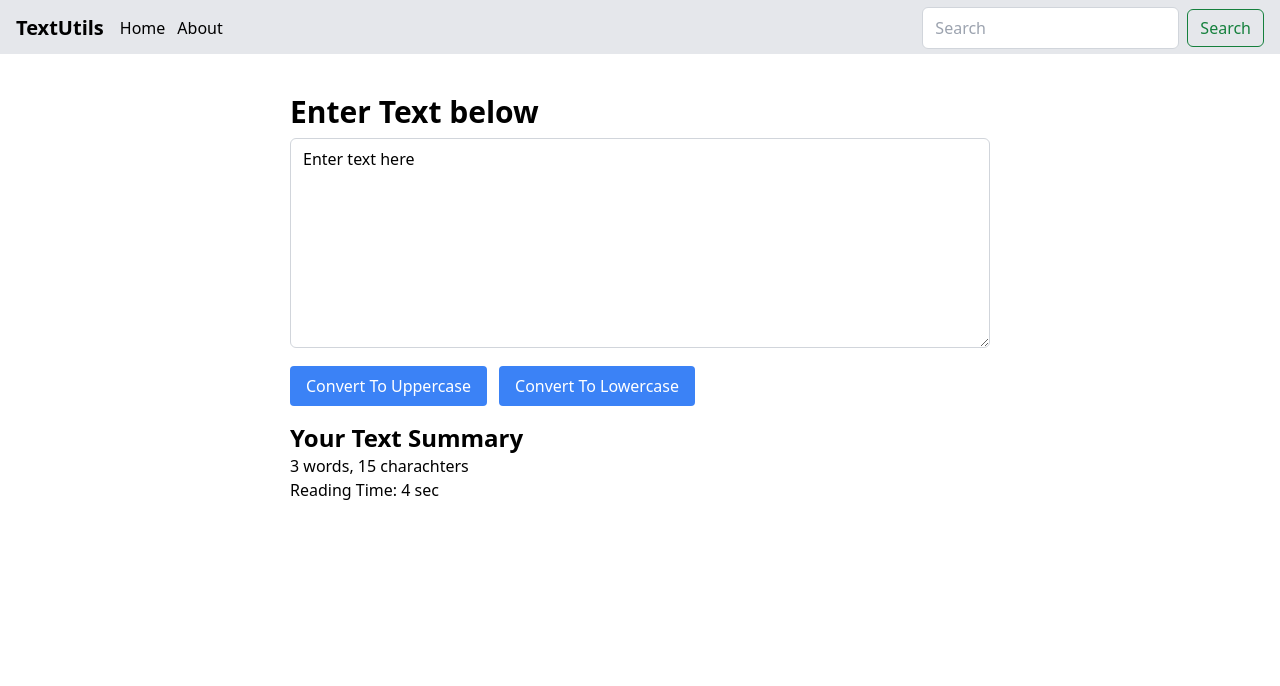
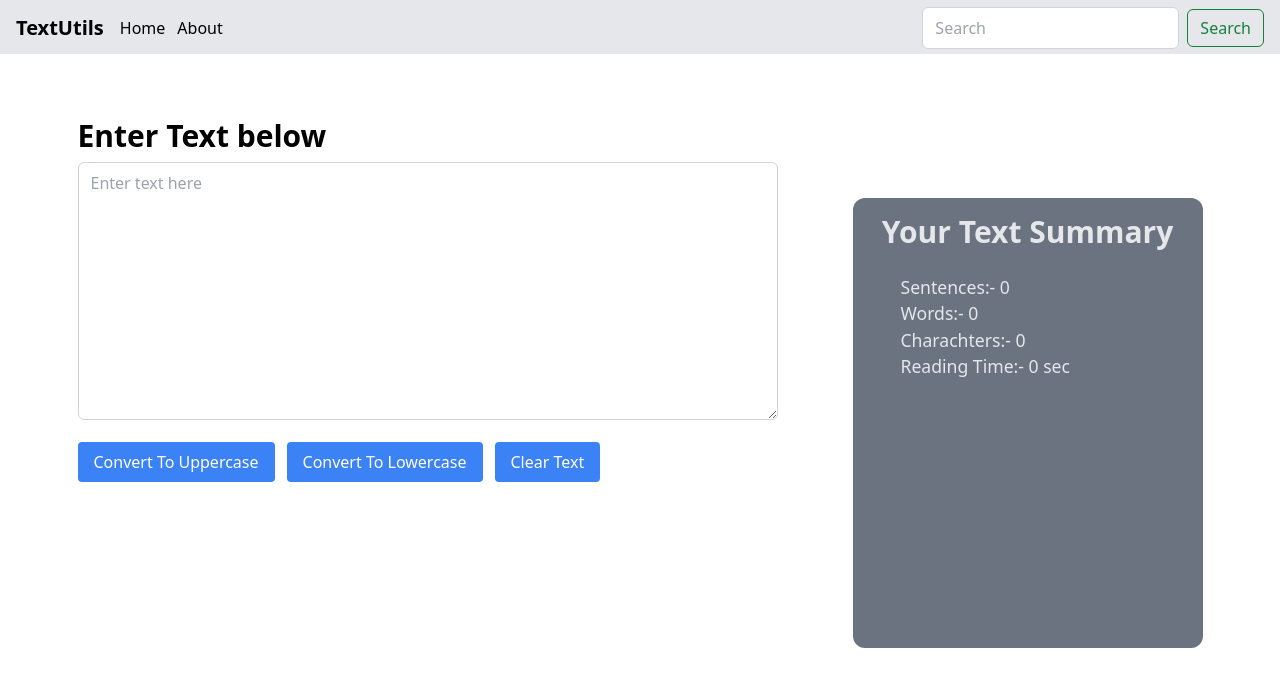
Before and after one commit to muhammadmehdi09/textutils, a React (Create React App) app: page / in a window 1280 px wide. Shown: the top 686 px of the page. Built offline with nearby package versions, Linux system fonts and the light colour scheme.

Commit message:
A few chanages

```diff
--- a/src/components/TextForm.js
+++ b/src/components/TextForm.js
@@ -15,10 +15,7 @@ const timeConverter = (minutes) => {
 }
 
 export default function TextForm(props) {
-    const [text, setText] = useState('Enter text here')
-    const words = text.split(" ").length
-    const charachters = text.length
-    const readingTime = timeConverter(charachters / 200)
+    const [text, setText] = useState('')
 
     const toUpper = () => {
         setText(text.toUpperCase())
@@ -28,25 +25,35 @@ export default function TextForm(props) {
         setText(text.toLowerCase())
     }
 
+    const clearText = () => {
+        setText("")
+    }
+
     const handleOnChange = (event) => {
         setText(event.target.value)
-
     }
 
     return (
-        <div className="w-fit mx-auto p-5 space-y-3 mt-5">
-            <div className="form">
-                <h1 className="font-semibold text-3xl mb-2">{props.heading}</h1>
-                <textarea id="myBox" value={text} rows="8" className="w-[700px] border border-gray-300 rounded-md px-3 py-2 focus:outline-none focus:ring-2 focus:ring-blue-400 focus:border-blue-400 transition" onChange={handleOnChange}></textarea>
+        <div className="w-[100vw] px-10 max-[1280px]:space-y-20 mt-16 min-[1280px]:flex min-[1280px]:justify-between">
+            <div className="left max-[1280px]:w-fit max-[1280px]:mx-auto">
+                <div className="form">
+                    <h1 className="font-semibold text-3xl mb-2">{props.heading}</h1>
+                    <textarea id="myBox" placeholder='Enter text here' value={text} rows="10" className="lg:w-[700px] w-[500px] border border-gray-300 rounded-md px-3 py-2 focus:outline-none focus:ring-2 focus:ring-blue-400 focus:border-blue-400 transition" onChange={handleOnChange}></textarea>
+                </div>
+                <div className="buttons mt-4">
+                    <button className="bg-blue-500 text-white px-4 py-2 rounded hover:bg-blue-600 focus:outline-none focus:ring-2 focus:ring-blue-400 transition mr-3" onClick={toUpper}>Convert To Uppercase</button>
+                    <button className="bg-blue-500 text-white px-4 py-2 rounded hover:bg-blue-600 focus:outline-none focus:ring-2 focus:ring-blue-400 transition mr-3" onClick={toLower}>Convert To Lowercase</button>
+                    <button className="bg-blue-500 text-white px-4 py-2 rounded hover:bg-blue-600 focus:outline-none focus:ring-2 focus:ring-blue-400 transition max-[600px]:mt-3" onClick={clearText}>Clear Text</button>
+                </div>
             </div>
-            <div className="buttons">
-                <button className="bg-blue-500 text-white px-4 py-2 rounded hover:bg-blue-600 focus:outline-none focus:ring-2 focus:ring-blue-400 transition mr-3" onClick={toUpper}>Convert To Uppercase</button>
-                <button className="bg-blue-500 text-white px-4 py-2 rounded hover:bg-blue-600 focus:outline-none focus:ring-2 focus:ring-blue-400 transition" onClick={toLower}>Convert To Lowercase</button>
-            </div>
-            <div className='summary'>
-                <h1 className="mt-4 font-semibold text-2xl">Your Text Summary</h1>
-                <div><span>{words} words</span>, <span>{charachters} charachters</span></div>
-                <div>Reading Time: {readingTime}</div>
+            <div className='max-[1280px]:mx-auto right bg-gray-500 w-[350px] text-gray-200 rounded-xl text-[1.1rem] min-h-[450px]'>
+                <h1 className="mt-4 font-semibold text-3xl text-center">Your Text Summary</h1>
+                <div className="summary mt-6 mx-12">
+                    <div>Sentences:- {text.split(".").length - 1}</div>
+                    <div>Words:- {text.split(" ").length - 1}</div>
+                    <div>Charachters:- {text.length}</div>
+                    <div>Reading Time:- {timeConverter(text.length / 600)}</div>
+                </div>
             </div>
         </div>
     )
```
